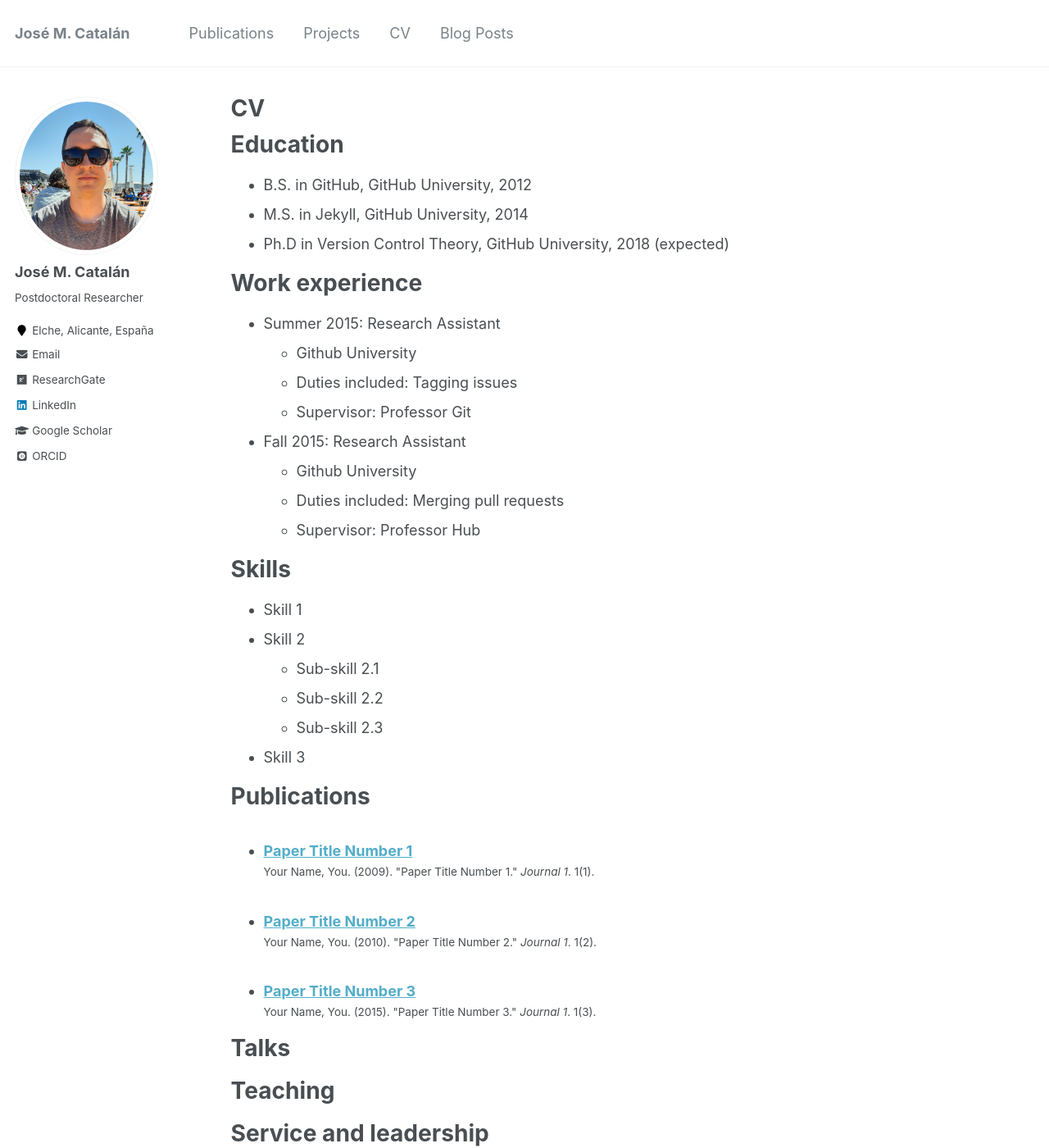
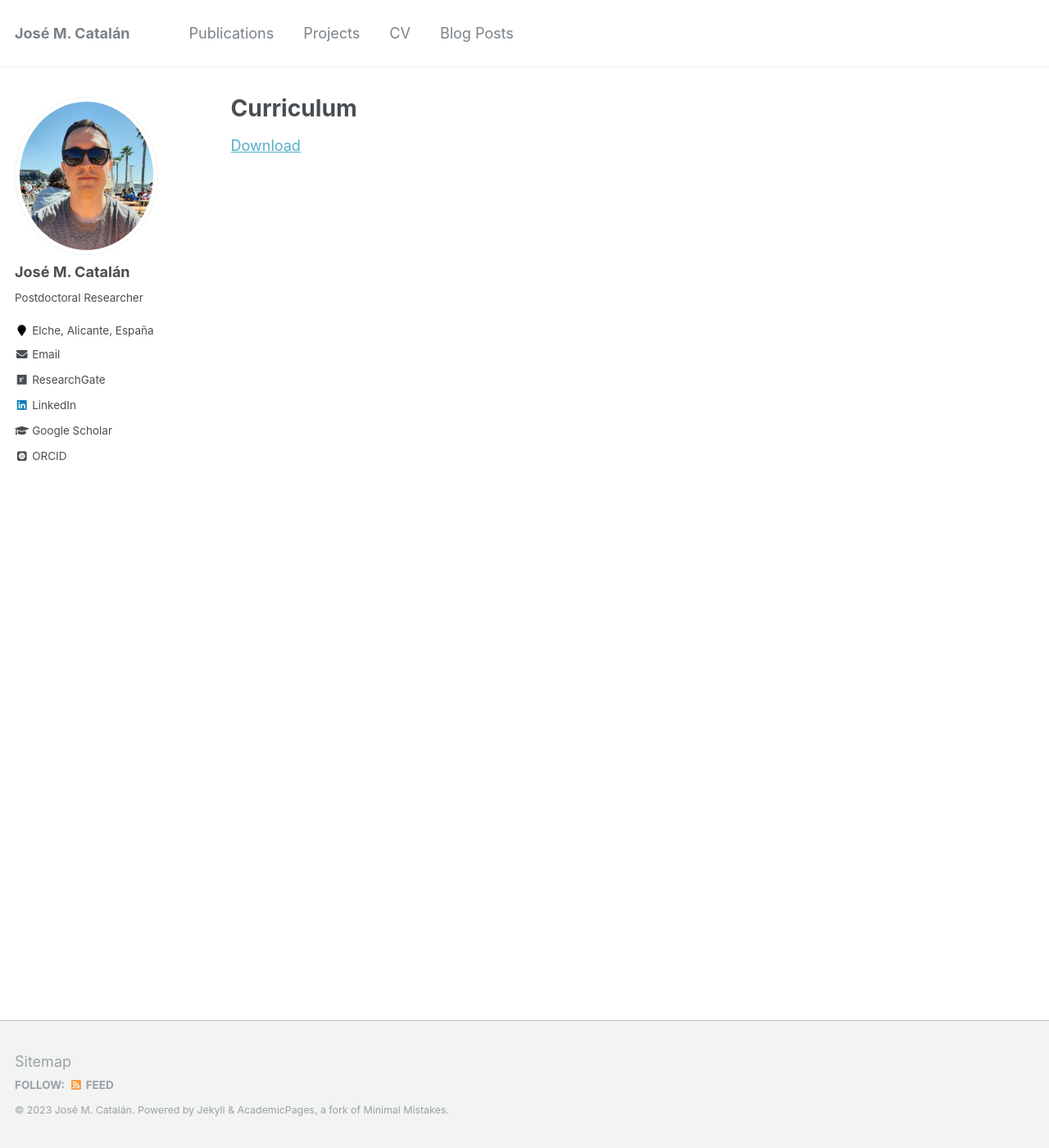
Before and after one commit to jcatalanorts/jcatalanorts.github.io, a Jekyll site: the page built from _pages/cv.md, in a window 1280 px wide and 1400 px high. Shown: the whole window at 82% size. Built offline with Jekyll 4.4.1, drawn with Linux system fonts in a browser that asks for light colours; some web fonts are replaced; some of the changed text lies outside the part shown.

Commit message:
subiendo cv

```diff
--- a/_pages/cv.md
+++ b/_pages/cv.md
@@ -1,6 +1,6 @@
 ---
 layout: archive
-title: "CV"
+title: "Curriculum"
 permalink: /cv/
 author_profile: true
 redirect_from:
@@ -9,51 +9,4 @@ redirect_from:
 
 {% include base_path %}
 
-Education
-======
-* B.S. in GitHub, GitHub University, 2012
-* M.S. in Jekyll, GitHub University, 2014
-* Ph.D in Version Control Theory, GitHub University, 2018 (expected)
-
-Work experience
-======
-* Summer 2015: Research Assistant
-  * Github University
-  * Duties included: Tagging issues
-  * Supervisor: Professor Git
-
-* Fall 2015: Research Assistant
-  * Github University
-  * Duties included: Merging pull requests
-  * Supervisor: Professor Hub
-
-Skills
-======
-* Skill 1
-* Skill 2
-  * Sub-skill 2.1
-  * Sub-skill 2.2
-  * Sub-skill 2.3
-* Skill 3
-
-Publications
-======
-  <ul>{% for post in site.publications %}
-    {% include archive-single-cv.html %}
-  {% endfor %}</ul>
-
-Talks
-======
-  <ul>{% for post in site.talks %}
-    {% include archive-single-talk-cv.html %}
-  {% endfor %}</ul>
-
-Teaching
-======
-  <ul>{% for post in site.teaching %}
-    {% include archive-single-cv.html %}
-  {% endfor %}</ul>
-
-Service and leadership
-======
-* Currently signed in to 43 different slack teams
+[Download](/files/cv.pdf)
```
Also changed, not shown: 1 other file.
